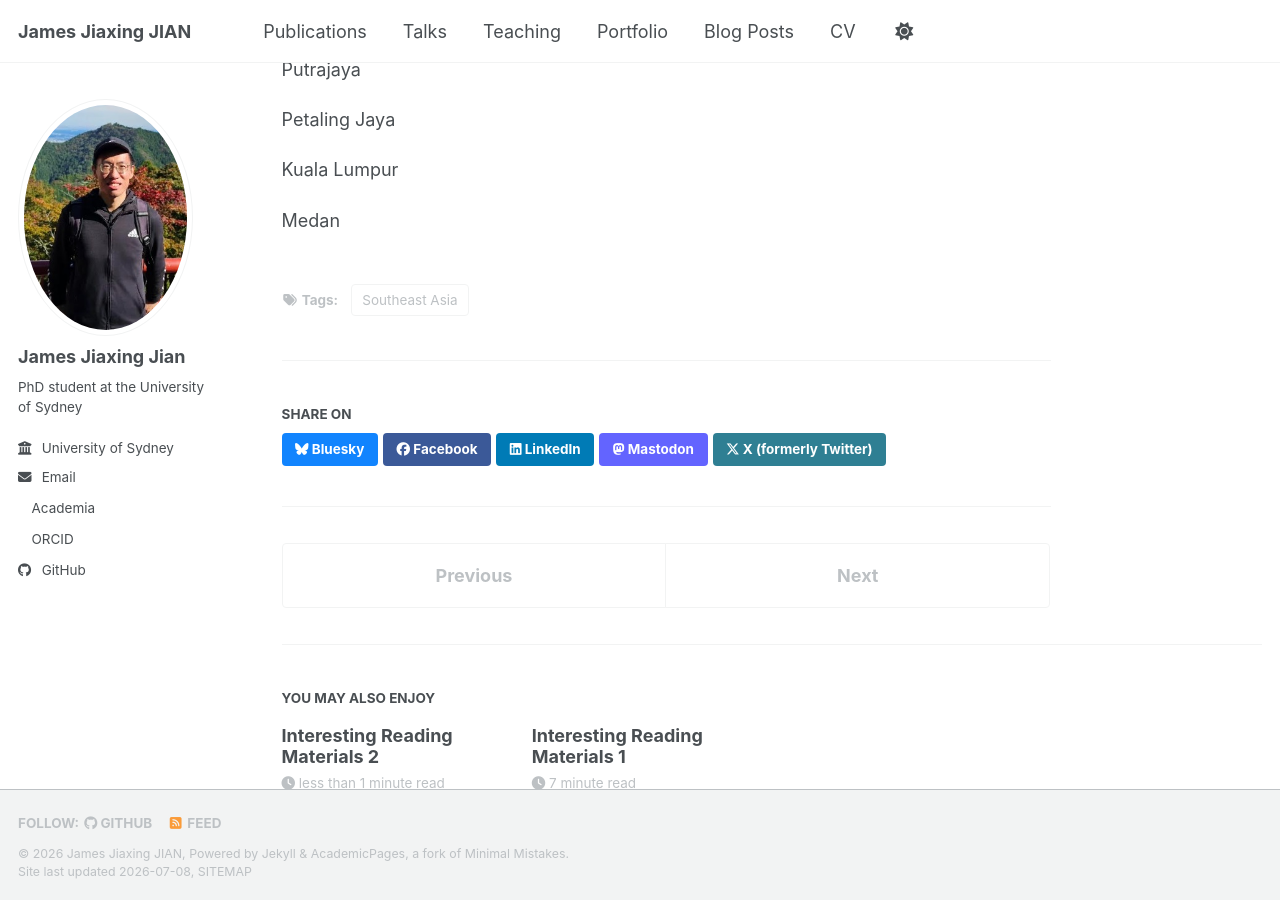
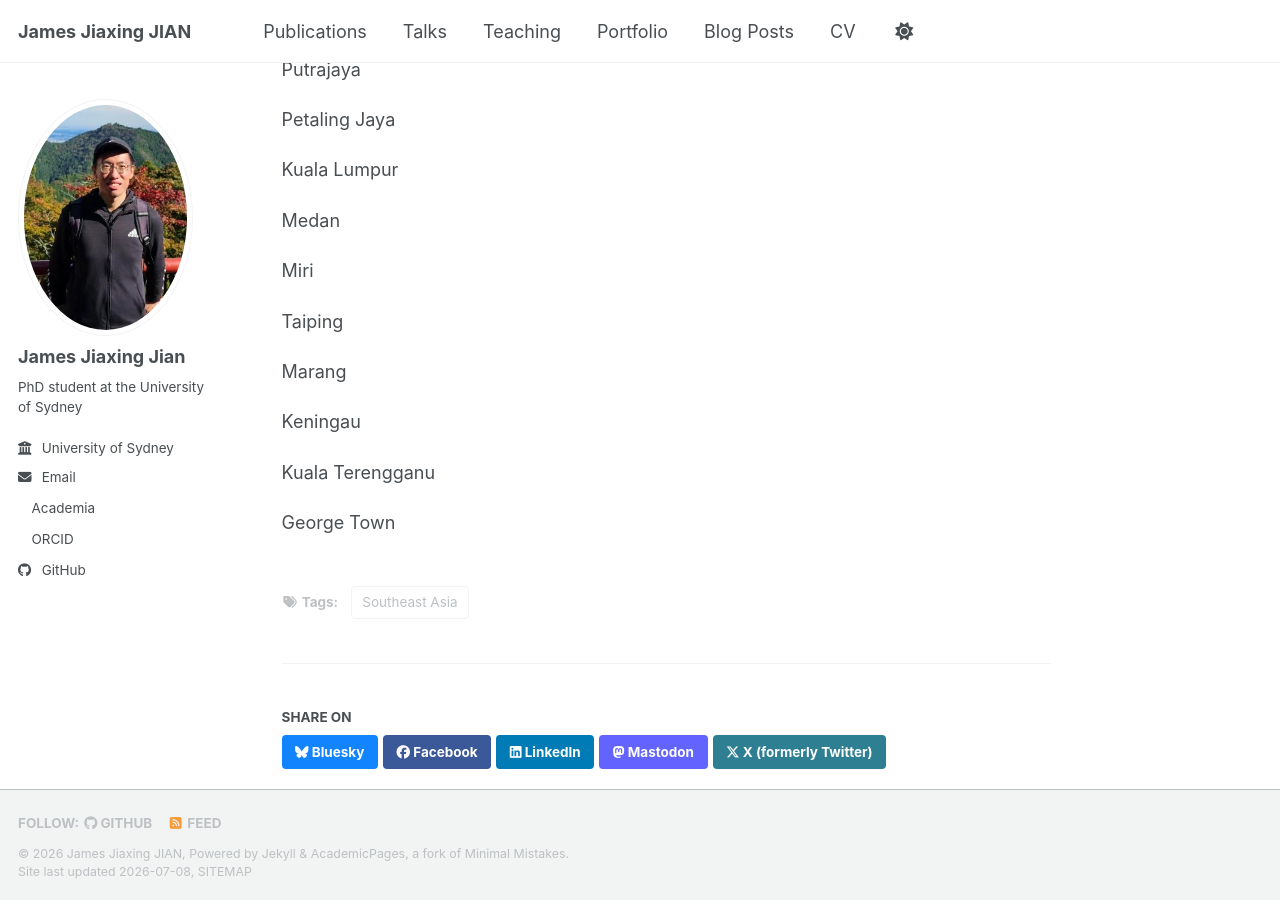
Before and after one commit to jamesjiaxingjian/jamesjiaxingjian.github.io, a Jekyll site: the page built from _posts/2026-07-08-SEA-places-visited.md, in a window 1280 px wide and 900 px high, scrolled down 671 px. Built offline with Jekyll 4.4.1, drawn with Linux system fonts in a browser that asks for light colours; a style sheet for code colours, icons or effects is not loaded.

Commit message:
Update 2026-07-08-SEA-places-visited.md

```diff
--- a/_posts/2026-07-08-SEA-places-visited.md
+++ b/_posts/2026-07-08-SEA-places-visited.md
@@ -33,3 +33,15 @@ Petaling Jaya
 Kuala Lumpur
 
 Medan
+
+Miri
+
+Taiping
+
+Marang
+
+Keningau
+
+Kuala Terengganu
+
+George Town
```
